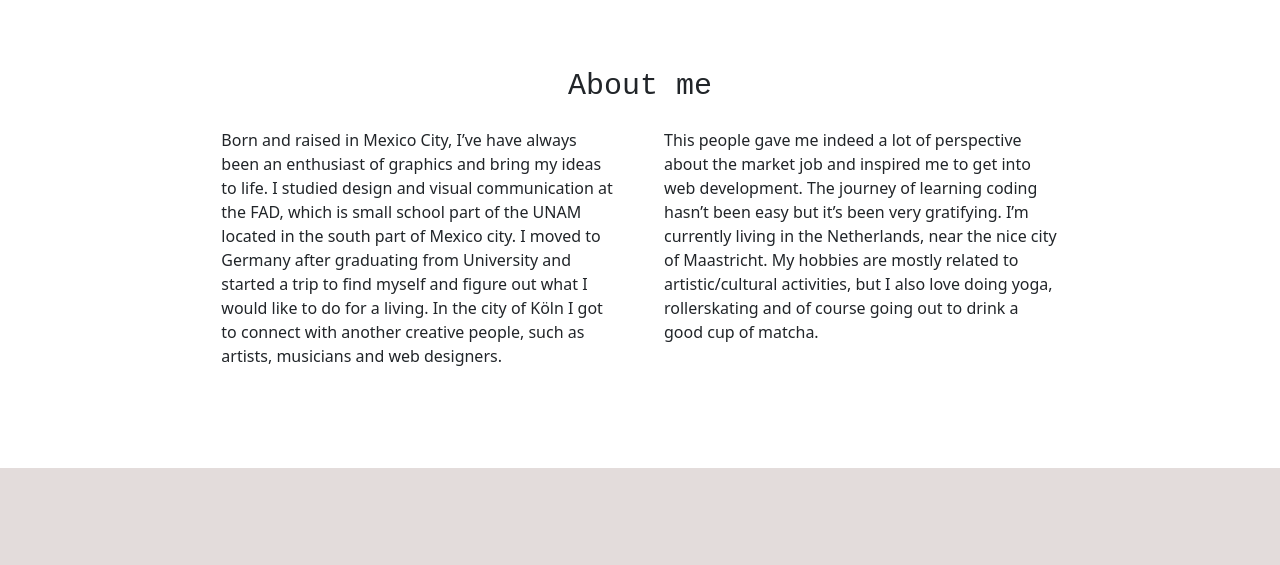
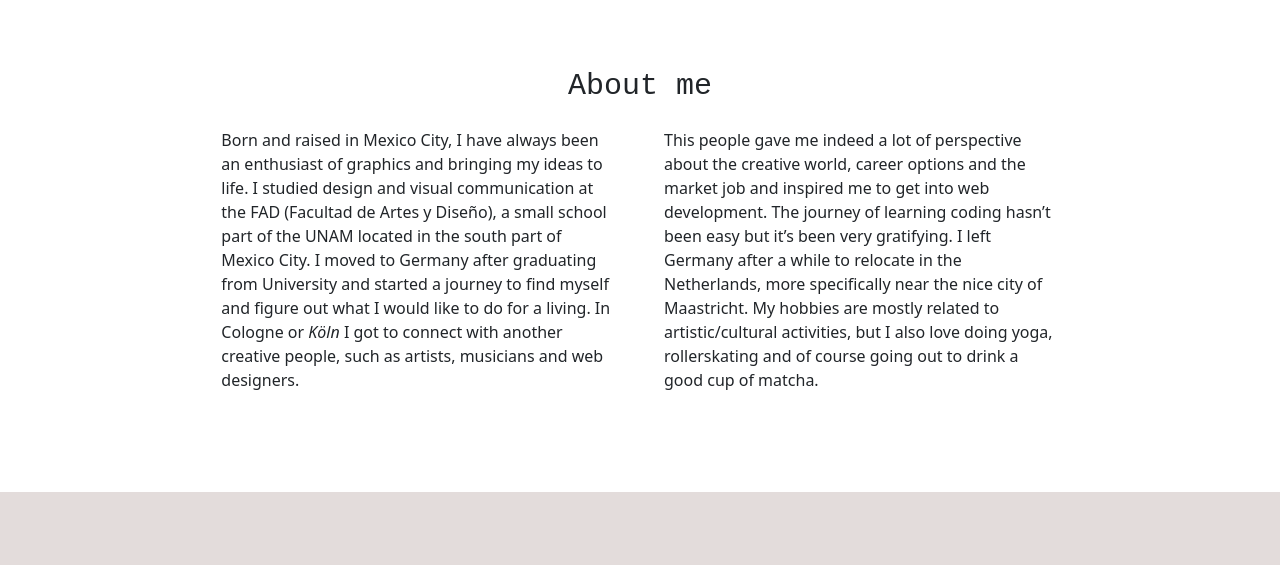
Before and after one commit to gabiaguilerav/portfolio-web-development, a plain HTML site: page index.html in a window 1280 px wide. Shown: the part 1640-2205 px from the top of the page. Drawn offline with nearby package versions, Linux system fonts and the light colour scheme.

Commit message:
SEO improvements

```diff
--- a/index.html
+++ b/index.html
@@ -3,6 +3,11 @@
   <head>
     <meta charset="UTF-8" />
     <meta name="viewport" content="width=device-width, initial-scale=1.0" />
+    <meta
+      name="description"
+      content="Gabriela Aguilera is a mexican Front-end developer, illustrator and graphic designer"
+    />
+
     <!--Favicon-->
     <link
       rel="apple-touch-icon"
@@ -215,24 +220,25 @@
     <div class="about justify-content-center" id="about">
       <h4>About me</h4>
       <div class="row justify-content-center mt-4 gx-5">
-        <div class="col-8 col-md-5 col-lg-4">
-          Born and raised in Mexico City, I’ve have always been an enthusiast of
-          graphics and bring my ideas to life. I studied design and visual
-          communication at the FAD, which is small school part of the UNAM
-          located in the south part of Mexico city. I moved to Germany after
-          graduating from University and started a trip to find myself and
-          figure out what I would like to do for a living. In the city of Köln I
-          got to connect with another creative people, such as artists,
-          musicians and web designers.
+        <div class="col-10 col-md-5 col-lg-4">
+          Born and raised in Mexico City, I have always been an enthusiast of
+          graphics and bringing my ideas to life. I studied design and visual
+          communication at the FAD (Facultad de Artes y Diseño), a small school
+          part of the UNAM located in the south part of Mexico City. I moved to
+          Germany after graduating from University and started a journey to find
+          myself and figure out what I would like to do for a living. In Cologne
+          or <em>Köln</em> I got to connect with another creative people, such
+          as artists, musicians and web designers.
         </div>
-        <div class="col-8 col-md-5 col-lg-4">
-          This people gave me indeed a lot of perspective about the market job
-          and inspired me to get into web development. The journey of learning
-          coding hasn’t been easy but it’s been very gratifying. I’m currently
-          living in the Netherlands, near the nice city of Maastricht. My
-          hobbies are mostly related to artistic/cultural activities, but I also
-          love doing yoga, rollerskating and of course going out to drink a good
-          cup of matcha.
+        <div class="col-10 col-md-5 col-lg-4">
+          This people gave me indeed a lot of perspective about the creative
+          world, career options and the market job and inspired me to get into
+          web development. The journey of learning coding hasn’t been easy but
+          it’s been very gratifying. I left Germany after a while to relocate in
+          the Netherlands, more specifically near the nice city of Maastricht.
+          My hobbies are mostly related to artistic/cultural activities, but I
+          also love doing yoga, rollerskating and of course going out to drink a
+          good cup of matcha.
         </div>
       </div>
     </div>
```
